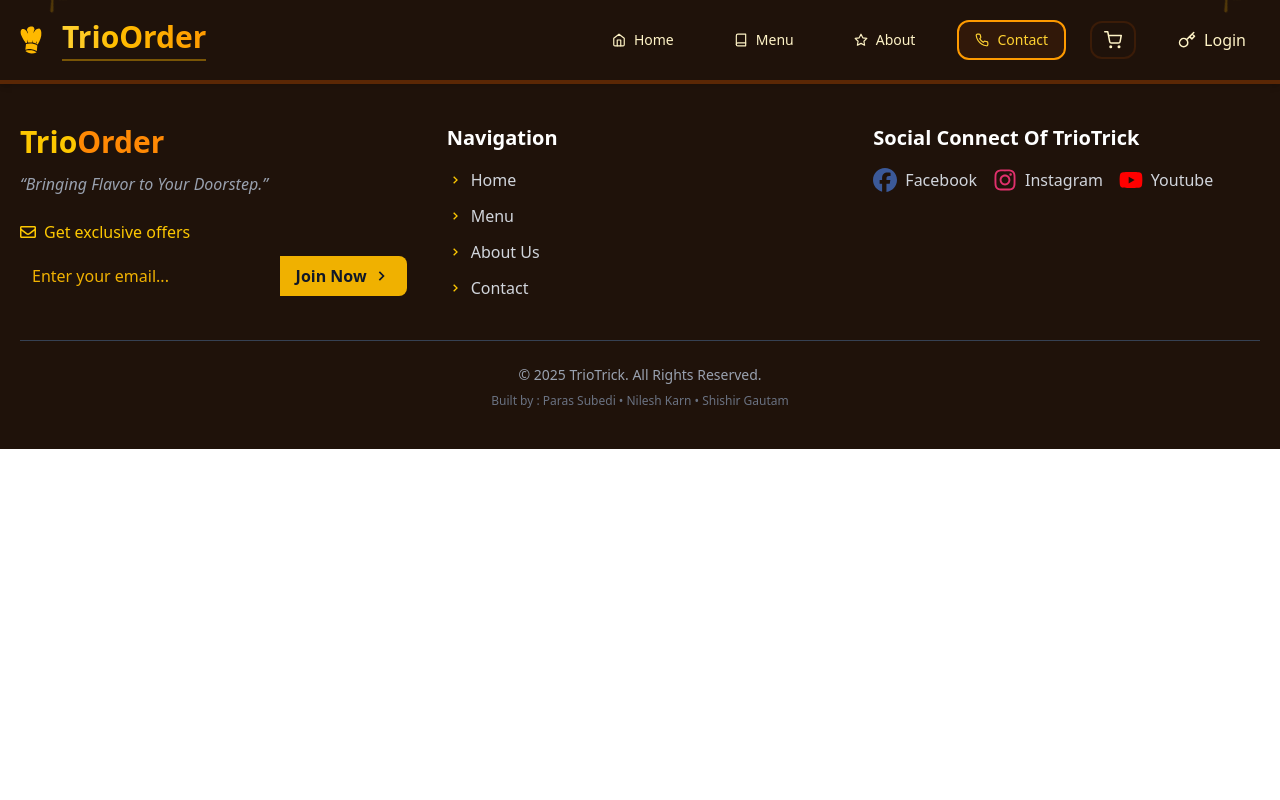
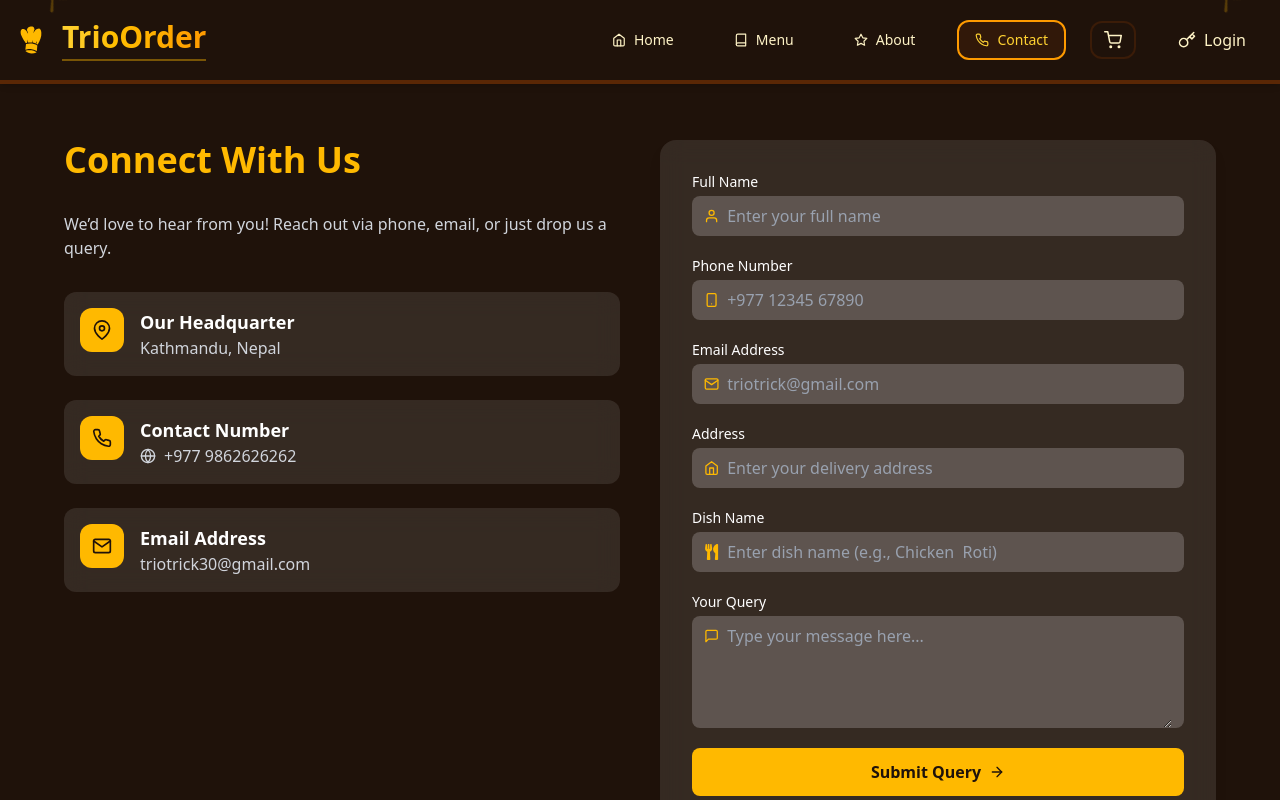
Before and after one commit to SUBEDIparas0414/food--app, a React (Vite) app: page /contact in a window 1280 px wide. Shown: the top 800 px of the page. Built offline with nearby package versions, Linux system fonts and the light colour scheme.

Commit message:
up to contact

```diff
--- a/package.json
+++ b/package.json
@@ -14,6 +14,7 @@
     "framer-motion": "^12.23.12",
     "react": "^19.1.0",
     "react-dom": "^19.1.0",
+    "react-hot-toast": "^2.6.0",
     "react-icon": "^1.0.0",
     "react-icons": "^5.5.0",
     "react-router-dom": "^7.7.1",
--- a/src/assets/dummydata.js
+++ b/src/assets/dummydata.js
@@ -163,10 +163,10 @@ export const iconClass = "absolute top-1/2 transform -translate-y-1/2 left-3 tex
 // CONTACT
 export const contactFormFields = [
     { label: 'Full Name', name: 'name', type: 'text', placeholder: 'Enter your full name', Icon: FiUser },
-    { label: 'Phone Number', name: 'phone', type: 'tel', placeholder: '+91 12345 67890', pattern: "[+]{0,1}[0-9]{10,13}", Icon: FiSmartphone },
-    { label: 'Email Address', name: 'email', type: 'email', placeholder: 'your.email@example.com', Icon: FiMail },
+    { label: 'Phone Number', name: 'phone', type: 'tel', placeholder: '+977 12345 67890', pattern: "[+]{0,1}[0-9]{10,13}", Icon: FiSmartphone },
+    { label: 'Email Address', name: 'email', type: 'email', placeholder: 'triotrick@gmail.com', Icon: FiMail },
     { label: 'Address', name: 'address', type: 'text', placeholder: 'Enter your delivery address', Icon: FiHome },
-    { label: 'Dish Name', name: 'dish', type: 'text', placeholder: 'Enter dish name (e.g., Butter Chicken)', Icon: FaUtensils },
+    { label: 'Dish Name', name: 'dish', type: 'text', placeholder: 'Enter dish name (e.g., Chicken  Roti)', Icon: FaUtensils },
 ];
 
 // BANNER
--- /dev/null
+++ b/src/components/Contact/Contact.jsx
@@ -0,0 +1,127 @@
+import React, { useState } from 'react'
+import toast, { Toaster } from 'react-hot-toast'
+import { FiArrowRight, FiGlobe, FiMail, FiMapPin, FiMessageSquare, FiPhone } from 'react-icons/fi';
+import { contactFormFields } from '../../assets/dummydata';
+
+const Contact = () => {
+  const [formData, setFormData] = useState({
+    name: '', phone: '', email: '', address: '', dish: '', query: ''
+  });
+
+  const handleSubmit = (e) => {
+    e.preventDefault();
+    console.log('Form Submitted', formData);
+    toast.success('Your query has been submitted successfully ', {
+      style: { background: '#fff', color: '#000' },
+    });
+    setFormData({ name: '', phone: '', email: '', address: '', dish: '', query: '' });
+  };
+
+  const handleChange = (e) => {
+    setFormData({
+      ...formData,
+      [e.target.name]: e.target.value
+    });
+  };
+
+  return (
+    <div className="min-h-screen bg-[rgb(31,18,10)] text-white flex items-center justify-center px-4 py-10">
+      <Toaster position="top-center" reverseOrder={false} toastOptions={{ duration: 2000 }} />
+
+      <div className="max-w-6xl w-full grid md:grid-cols-2 gap-10">
+        {/* Info Section */}
+        <div className="space-y-8">
+          <h1 className="text-4xl font-bold text-amber-400">Connect With Us</h1>
+          <p className="text-gray-300">We’d love to hear from you! Reach out via phone, email, or just drop us a query.</p>
+
+          <div className="space-y-6">
+            {/* Headquarters */}
+            <div className="flex items-start space-x-4 bg-white/10 backdrop-blur-md p-4 rounded-xl transition-transform duration-300 hover:scale-105 hover:shadow-lg hover:shadow-amber-500/20">
+              <div className="bg-amber-400 p-3 rounded-xl">
+                <FiMapPin className="text-[rgb(31,18,10)] text-xl" />
+              </div>
+              <div>
+                <h3 className="text-lg font-semibold">Our Headquarter</h3>
+                <p className="text-gray-300">Kathmandu, Nepal</p>
+              </div>
+            </div>
+
+            {/* Phone */}
+            <div className="flex items-start space-x-4 bg-white/10 backdrop-blur-md p-4 rounded-xl transition-transform duration-300 hover:scale-105 hover:shadow-lg hover:shadow-amber-500/20">
+              <div className="bg-amber-400 p-3 rounded-xl">
+                <FiPhone className="text-[rgb(31,18,10)] text-xl" />
+              </div>
+              <div>
+                <h3 className="text-lg font-semibold">Contact Number</h3>
+                <p className="text-gray-300 flex items-center gap-2">
+                  <FiGlobe /> +977 9862626262
+                </p>
+              </div>
+            </div>
+
+            {/* Email */}
+            <div className="flex items-start space-x-4 bg-white/10 backdrop-blur-md p-4 rounded-xl transition-transform duration-300 hover:scale-105 hover:shadow-lg hover:shadow-amber-500/20">
+              <div className="bg-amber-400 p-3 rounded-xl">
+                <FiMail className="text-[rgb(31,18,10)] text-xl" />
+              </div>
+              <div>
+                <h3 className="text-lg font-semibold">Email Address</h3>
+                <p className="text-gray-300">triotrick30@gmail.com</p>
+              </div>
+            </div>
+          </div>
+        </div>
+
+        {/* Contact Form */}
+        <div className="bg-white/10 backdrop-blur-md p-6 md:p-8 rounded-2xl shadow-lg transition duration-300 hover:shadow-amber-500/20">
+          <form onSubmit={handleSubmit} className="space-y-5">
+            {contactFormFields.map(({ label, name, type, placeholder, pattern, Icon }) => (
+              <div key={name}>
+                <label className="block mb-1 text-sm font-medium">{label}</label>
+                <div className="flex items-center bg-white/20 rounded-lg px-3">
+                  <Icon className="text-amber-400 mr-2" />
+                  <input
+                    type={type}
+                    name={name}
+                    value={formData[name]}
+                    onChange={handleChange}
+                    placeholder={placeholder}
+                    pattern={pattern}
+                    required
+                    className="w-full bg-transparent outline-none py-2 text-white placeholder-gray-400"
+                  />
+                </div>
+              </div>
+            ))}
+
+            <div>
+              <label className="block mb-1 text-sm font-medium">Your Query</label>
+              <div className="flex items-start bg-white/20 rounded-lg px-3">
+                <FiMessageSquare className="text-amber-400 mt-3 mr-2" />
+                <textarea
+                  rows="4"
+                  name="query"
+                  value={formData.query}
+                  onChange={handleChange}
+                  placeholder="Type your message here..."
+                  required
+                  className="w-full bg-transparent outline-none py-2 text-white placeholder-gray-400"
+                ></textarea>
+              </div>
+            </div>
+
+            <button
+              type="submit"
+              className="w-full flex items-center justify-center gap-2 bg-amber-400 text-[rgb(31,18,10)] font-semibold py-3 rounded-lg hover:bg-amber-300 transition-transform duration-300 hover:scale-105"
+            >
+              <span>Submit Query</span>
+              <FiArrowRight />
+            </button>
+          </form>
+        </div>
+      </div>
+    </div>
+  )
+}
+
+export default Contact
--- a/src/pages/ContactPage/ContactPage.jsx
+++ b/src/pages/ContactPage/ContactPage.jsx
@@ -1,11 +1,13 @@
 import React from 'react'
 import Navbar from '../../components/Navbar/Navbar'
 import Footer from '../../components/Footer/Footer'
+import Contact from '../../components/Contact/Contact'
 
 const ContactPage = () => {
   return (
     <>
     <Navbar/>
+    <Contact/>
     <Footer />
 
     </>
```
Also changed, not shown: 1 other file (tests, documents, lock files or other folders).
